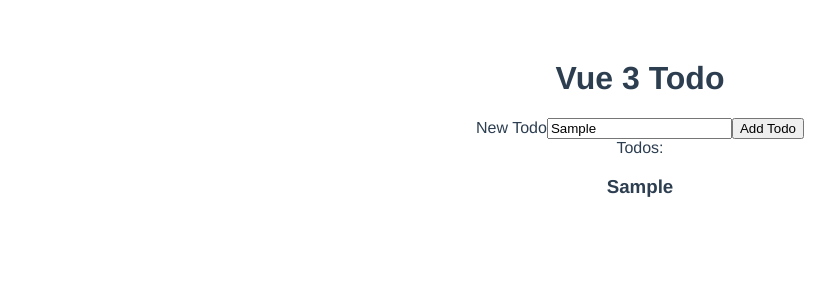
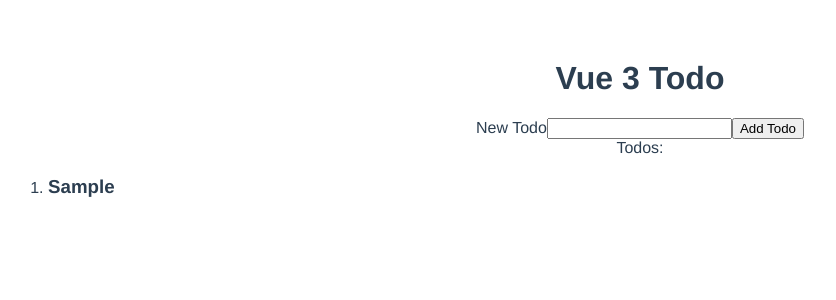
Before and after one commit to clintcfavor/vue-3, a Vue app: page / in a window 1280 px wide. Both pictures are taken after typing "Sample" into the empty fields and a click on the button "Add Todo". Shown: the top 300 px of the page, without its empty margins (0-836 px from the left). Built offline with nearby package versions, Linux system fonts and the light colour scheme.

Commit message:
* Modified list on click

```diff
--- a/src/App.vue
+++ b/src/App.vue
@@ -6,9 +6,15 @@
     <button>Add Todo</button>
   </form>
   Todos:
-  <div v-for="(todo, index) in todos" :key="index">
-    <h3>{{todo.content}}</h3>
-  </div>
+  <ol>
+    <li
+      v-for="(todo, index) in todos"
+      :key="index"
+      :class="{ done: todo.done }"
+    >
+      <h3 @click="toggleDone(todo)">{{ todo.content }}</h3>
+    </li>
+  </ol>
 </template>
 
 <script>
@@ -24,12 +30,19 @@
         done: false,
         content: newTodo.value,
       });
+
+      this.newTodo = "";
+    }
+
+    function toggleDone(todo) {
+      todo.done = !todo.done;
     }
 
     return {
       addNewTodo,
       newTodo,
       todos,
+      toggleDone,
     };
   },
 };
@@ -44,4 +57,13 @@
   color: #2c3e50;
   margin-top: 60px;
 }
+
+ol li {
+  cursor: pointer;
+  text-align: left;
+}
+
+.done {
+  text-decoration: line-through;
+}
 </style>
```
